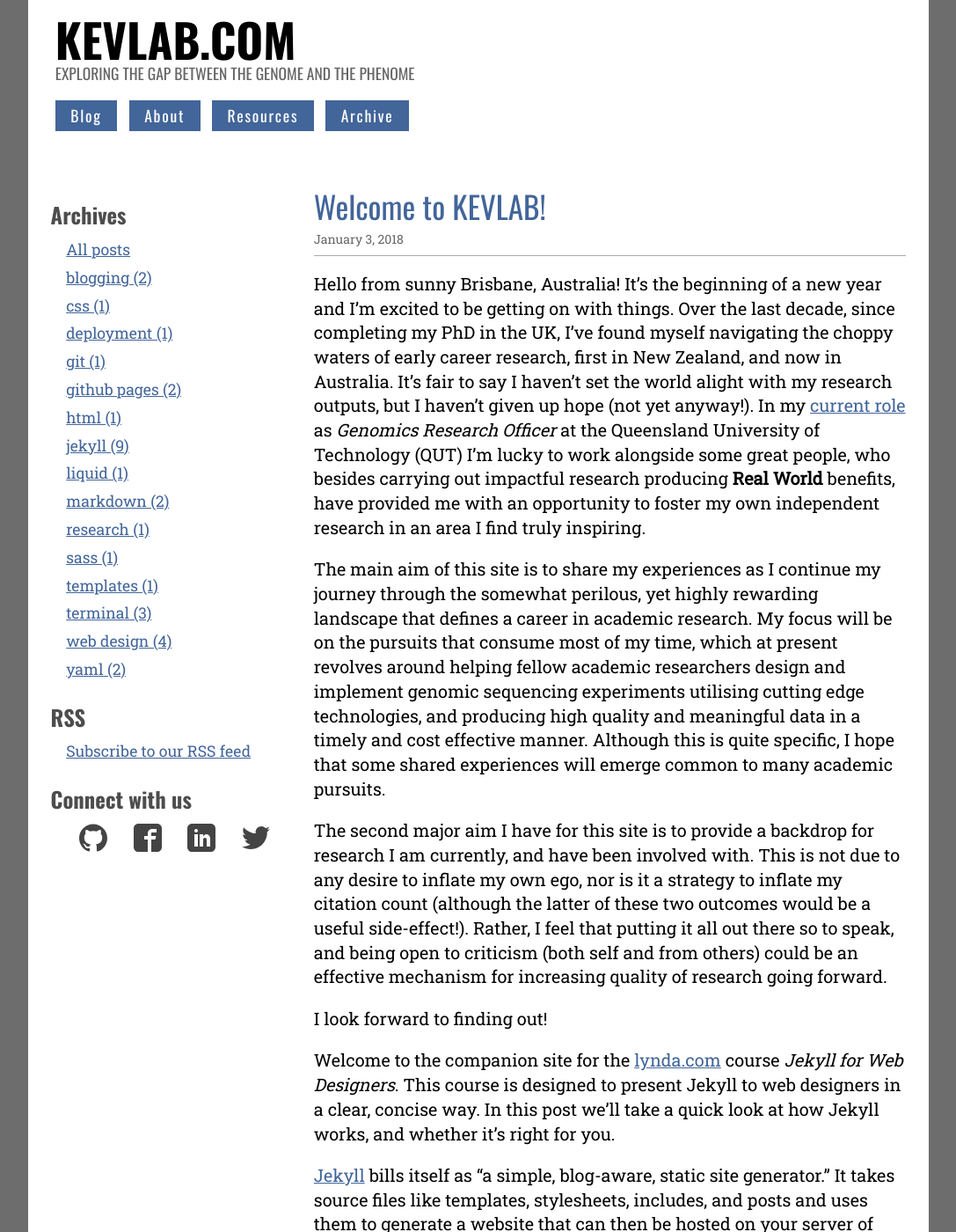
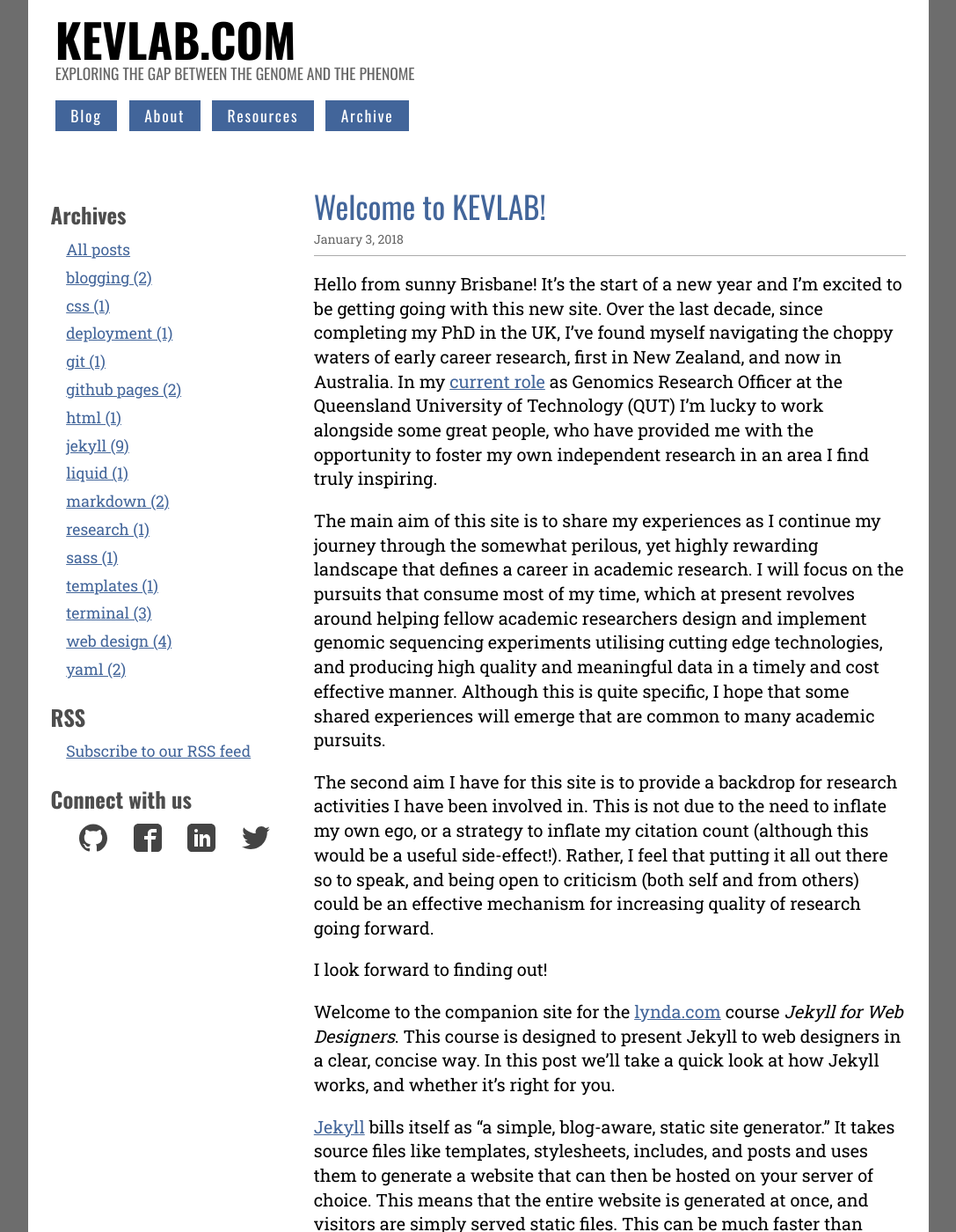
Before and after one commit to kjdudley/kjdudley.github.io, a Jekyll site: the page built from _posts/2015-02-15-welcome-to-jekyll.md, in a window 1280 px wide and 1400 px high. Shown: the whole window at 88% size, without its empty margins (96-1183 px from the left). Built offline with Jekyll 4.4.1, drawn with Linux system fonts in a browser that asks for light colours.

Commit message:
more changes to first blog post

```diff
--- a/_posts/2015-02-15-welcome-to-jekyll.md
+++ b/_posts/2015-02-15-welcome-to-jekyll.md
@@ -5,11 +5,11 @@
 tags: [blogging, research]
 ---
 
-Hello from sunny Brisbane, Australia! It's the beginning of a new year and I'm excited to be getting on with things. Over the last decade, since completing my PhD in the UK, I've found myself navigating the choppy waters of early career research, first in New Zealand, and now in Australia. It's fair to say I haven't set the world alight with my research outputs, but I haven't given up hope (not yet anyway!). In my [current role](http://staff.qut.edu.au/staff/dudleyk/ "Kevin Dudley QUT staff profile") as *Genomics Research Officer* at the Queensland University of Technology (QUT) I'm lucky to work alongside some great people, who besides carrying out impactful research producing **Real World** benefits, have provided me with an opportunity to foster my own independent research in an area I find truly inspiring.
+Hello from sunny Brisbane! It's the start of a new year and I'm excited to be getting going with this new site. Over the last decade, since completing my PhD in the UK, I've found myself navigating the choppy waters of early career research, first in New Zealand, and now in Australia. In my [current role](http://staff.qut.edu.au/staff/dudleyk/ "Kevin Dudley QUT staff profile") as Genomics Research Officer at the Queensland University of Technology (QUT) I'm lucky to work alongside some great people, who have provided me with the opportunity to foster my own independent research in an area I find truly inspiring.
 
-The main aim of this site is to share my experiences as I continue my journey through the somewhat perilous, yet highly rewarding landscape that defines a career in academic research. My focus will be on the pursuits that consume most of my time, which at present revolves around helping fellow academic researchers design and implement genomic sequencing experiments utilising cutting edge technologies, and producing high quality and meaningful data in a timely and cost effective manner. Although this is quite specific, I hope that some shared experiences will emerge common to many academic pursuits.
+The main aim of this site is to share my experiences as I continue my journey through the somewhat perilous, yet highly rewarding landscape that defines a career in academic research. I will focus on the pursuits that consume most of my time, which at present revolves around helping fellow academic researchers design and implement genomic sequencing experiments utilising cutting edge technologies, and producing high quality and meaningful data in a timely and cost effective manner. Although this is quite specific, I hope that some shared experiences will emerge that are common to many academic pursuits.
 
-The second major aim I have for this site is to provide a backdrop for research I am currently, and have been involved with. This is not due to any desire to inflate my own ego, nor is it a strategy to inflate my citation count (although the latter of these two outcomes would be a useful side-effect!). Rather, I feel that putting it all out there so to speak, and being open to criticism (both self and from others) could be an effective mechanism for increasing quality of research going forward.
+The second aim I have for this site is to provide a backdrop for research activities I have been involved in. This is not due to the need to inflate my own ego, or a strategy to inflate my citation count (although this would be a useful side-effect!). Rather, I feel that putting it all out there so to speak, and being open to criticism (both self and from others) could be an effective mechanism for increasing quality of research going forward.
 
 I look forward to finding out!
 
```
